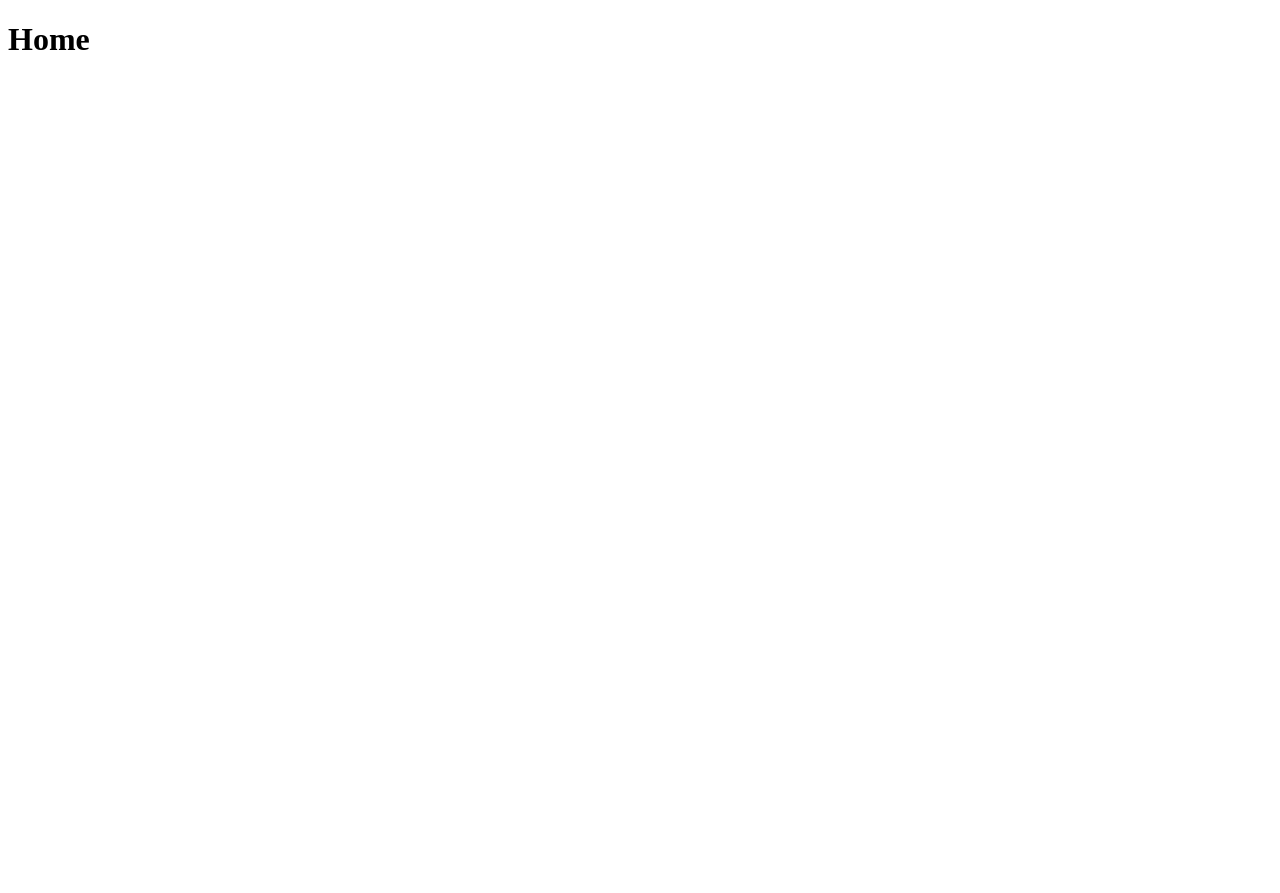
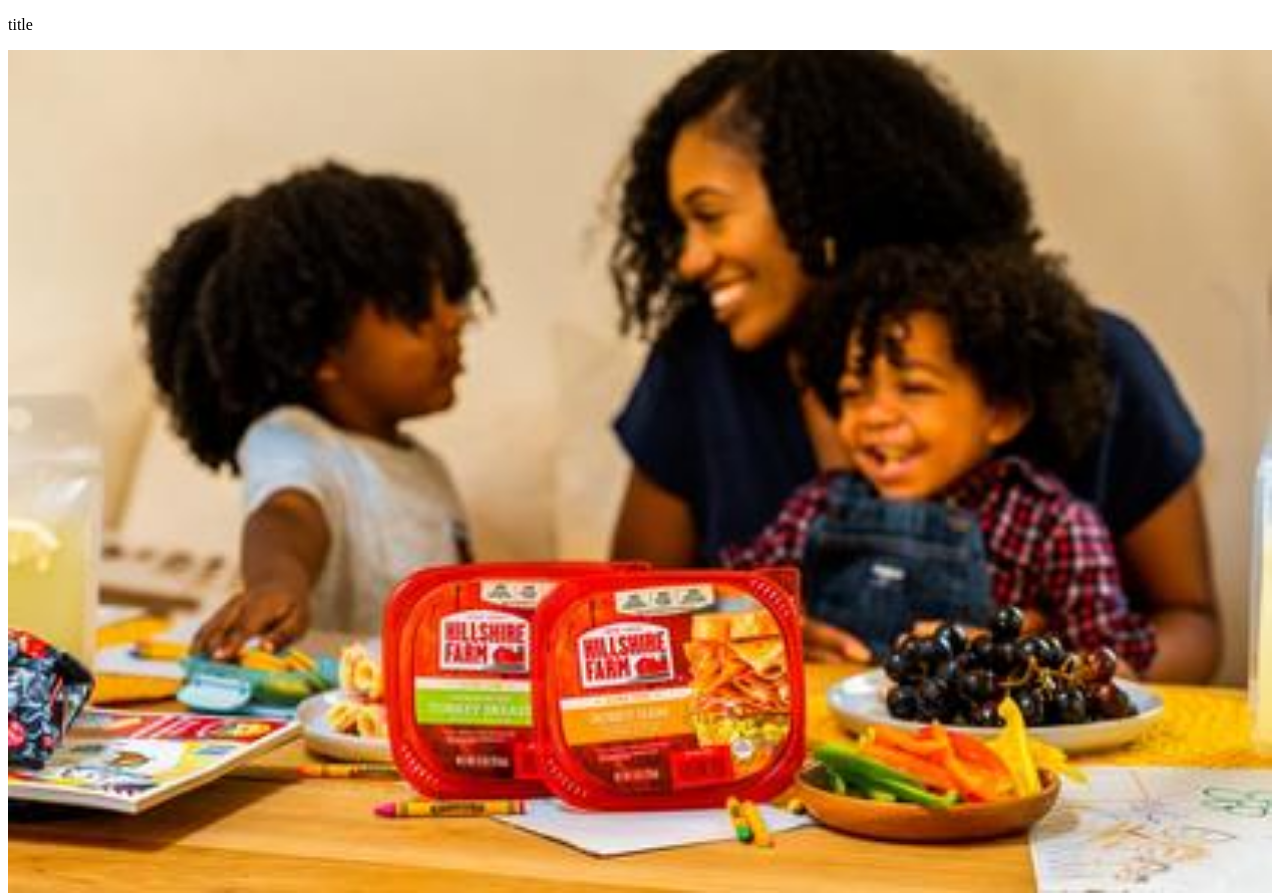
Before and after one commit to alfiemartin/2021, a Next.js app: page / in a window 1280 px wide. Before the commit the page ends 800 px from the top, so only its background shows below. Built offline with nearby package versions, Linux system fonts and the light colour scheme.

Commit message:
made new accordion component

```diff
--- /dev/null
+++ b/components/accordion/Accordion.tsx
@@ -0,0 +1,36 @@
+import React, { ReactChild, ReactChildren, useEffect, useRef, useState } from "react";
+
+interface AccordionProps {
+  children: ReactChild | ReactChild[];
+  title: string;
+}
+
+export const Accordion = ({ children, title }: AccordionProps) => {
+  const [accordionOpen, setAccordionState] = useState<boolean>(false);
+	const accordionEl = useRef<HTMLDivElement>();
+	const accordionContentEl = useRef<HTMLDivElement>();
+
+	useEffect(() => {
+		if(accordionOpen) {
+			accordionEl.current.style.maxHeight = `${accordionContentEl.current.clientHeight}px`;
+		} else {
+			accordionEl.current.style.maxHeight = "0px";
+		}
+	}, [accordionOpen])
+
+  return (
+    <div className="accordion border-2 border-black">
+      <div
+        onClick={() => setAccordionState((prev) => !prev)}
+        className="accordion__top h-8 flex items-center p-2 bg-gray-300"
+      >
+        <p>{title}</p>
+      </div>
+      <div ref={accordionEl} className="accordion__content bg-gray-200 transition-all duration-300 overflow-hidden">
+        <div ref={accordionContentEl} className="accordion__content-inner">
+          {children}
+        </div>
+      </div>
+    </div>
+  );
+};
--- a/pages/index.tsx
+++ b/pages/index.tsx
@@ -1,9 +1,19 @@
 import type { ReactElement } from "react";
 import LayoutContained from "../components/layouts/LayoutContained";
+import {Accordion} from "../components/accordion/Accordion";
+import Image from "next/image";
+
+import image from "../public/image2.jpg";
 
 export default function Home() {
   return (
-    <h1>Home</h1>
+    <div className="h-screen">
+      <div className="w-96 h-96 mx-auto mt-8">
+        <Accordion title="title">
+          <Image src={image} layout="responsive" />
+        </Accordion>
+      </div>
+    </div>
   );
 }
 
```
Also changed, not shown: public/image2.jpg (added), public/placeholder.png (added).
